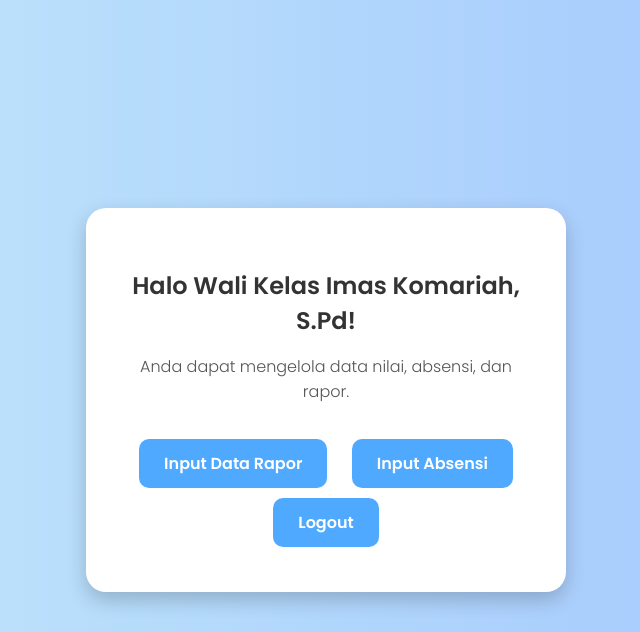
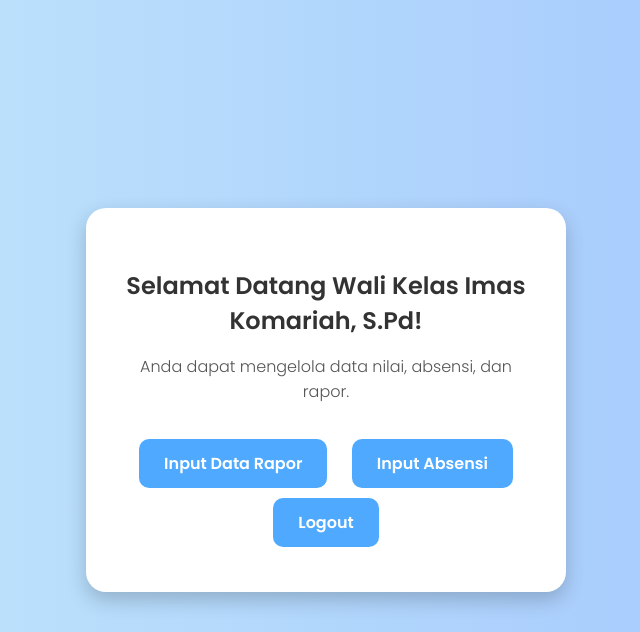
Before and after one commit to gabriel-ima/rapor_online, a PHP site: page /dashboard/wali_kelas.php in a window 1280 px wide. Shown: the top 632 px of the page, without its empty margins (314-954 px from the left). Run offline with PHP 8.4, Linux system fonts and the light colour scheme; a user stored in the database is signed in.

Commit message:
Update wali_kelas.php

```diff
--- a/dashboard/wali_kelas.php
+++ b/dashboard/wali_kelas.php
@@ -70,7 +70,7 @@ if ($_SESSION["role"] != "wali_kelas") {
 </head>
 <body>
     <div class="dashboard">
-        <h2>Halo Wali Kelas <?php echo $_SESSION["username"]; ?>!</h2>
+        <h2>Selamat Datang Wali Kelas <?php echo $_SESSION["username"]; ?>!</h2>
         <p>Anda dapat mengelola data nilai, absensi, dan rapor.</p>
 
         <div class="menu">
```
